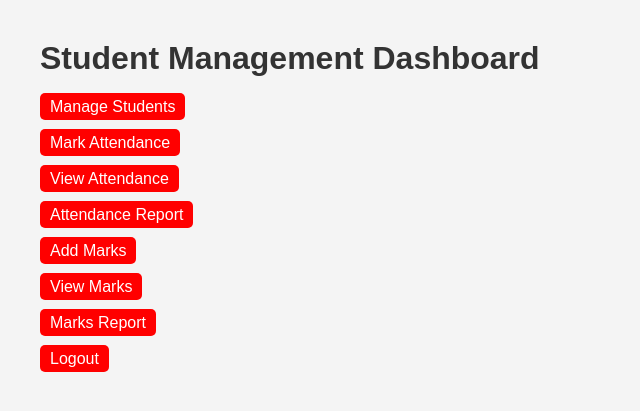
After one commit to nasrin674/student-management-system, a Flask app: page /dashboard in a window 1280 px wide. The commit adds this page. Shown: the top 411 px of the page, without its empty margins (0-640 px from the left). Run offline with Flask 3, Linux system fonts and the light colour scheme; the visitor is signed in with stand-in values (Sample User, id 1).

Commit message:
Added marks management and dashboard

```diff
--- a/app.py
+++ b/app.py
@@ -24,6 +24,14 @@ def init_db():
             status TEXT
         )
     ''')
+    cursor.execute('''
+        CREATE TABLE IF NOT EXISTS marks (
+            id INTEGER PRIMARY KEY AUTOINCREMENT,
+            student_id INTEGER,
+            subject TEXT,
+            marks INTEGER
+        )
+    ''')
     conn.commit()
     conn.close()
 @app.route('/login', methods=['GET', 'POST'])
@@ -38,7 +46,7 @@ def login():
 
             session['user'] = username
 
-            return redirect('/students')
+            return redirect('/dashboard')
 
         else:
             return "Invalid Username or Password"
@@ -47,7 +55,11 @@ def login():
 # Home page
 @app.route('/')
 def home():
-    return render_template('index.html')
+
+    if 'user' in session:
+        return redirect('/dashboard')
+
+    return redirect('/login')
 
 # Add student
 @app.route('/add', methods=['POST'])
@@ -227,6 +239,97 @@ def attendance_report():
     conn.close()
 
     return render_template('attendance.html', students=students)
+@app.route('/add_marks', methods=['GET', 'POST'])
+def add_marks():
+
+    conn = sqlite3.connect('students.db')
+    cursor = conn.cursor()
+
+    # Save marks
+    if request.method == 'POST':
+
+        student_id = request.form['student_id']
+        subject = request.form['subject']
+        marks = request.form['marks']
+
+        cursor.execute(
+            "INSERT INTO marks (student_id, subject, marks) VALUES (?, ?, ?)",
+            (student_id, subject, marks)
+        )
+
+        conn.commit()
+        conn.close()
+
+        return "Marks Added Successfully"
+
+    # Load students
+    cursor.execute("SELECT * FROM students")
+    students = cursor.fetchall()
+
+    conn.close()
+
+    return render_template(
+        'add_marks.html',
+        students=students
+    )
+@app.route('/view_marks')
+def view_marks():
+
+    conn = sqlite3.connect('students.db')
+    cursor = conn.cursor()
+
+    cursor.execute('''
+        SELECT students.name,
+               marks.subject,
+               marks.marks
+
+        FROM marks
+
+        JOIN students
+        ON marks.student_id = students.id
+    ''')
+
+    records = cursor.fetchall()
+
+    conn.close()
+
+    return render_template(
+        'view_marks.html',
+        records=records
+    )
+@app.route('/marks_report')
+def marks_report():
+
+    conn = sqlite3.connect('students.db')
+    cursor = conn.cursor()
+
+    cursor.execute('''
+        SELECT students.name,
+               AVG(marks.marks)
+
+        FROM marks
+
+        JOIN students
+        ON marks.student_id = students.id
+
+        GROUP BY students.id
+    ''')
+
+    reports = cursor.fetchall()
+
+    conn.close()
+
+    return render_template(
+        'marks_report.html',
+        reports=reports
+    )
+@app.route('/dashboard')
+def dashboard():
+
+    if 'user' not in session:
+        return redirect('/login')
+
+    return render_template('dashboard.html')
 @app.route('/logout')
 def logout():
 
--- /dev/null
+++ b/templates/dashboard.html
@@ -0,0 +1,62 @@
+<!DOCTYPE html>
+<html>
+<head>
+
+    <title>Dashboard</title>
+
+    <link rel="stylesheet"
+          href="{{ url_for('static', filename='style.css') }}">
+
+</head>
+<body>
+
+    <h1>Student Management Dashboard</h1>
+
+    <a href="/students">
+        Manage Students
+    </a>
+
+    <br><br>
+
+    <a href="/attendance">
+        Mark Attendance
+    </a>
+
+    <br><br>
+
+    <a href="/view_attendance">
+        View Attendance
+    </a>
+
+    <br><br>
+
+    <a href="/attendance_report">
+        Attendance Report
+    </a>
+
+    <br><br>
+
+    <a href="/add_marks">
+        Add Marks
+    </a>
+
+    <br><br>
+
+    <a href="/view_marks">
+        View Marks
+    </a>
+
+    <br><br>
+
+    <a href="/marks_report">
+        Marks Report
+    </a>
+
+    <br><br>
+
+    <a href="/logout">
+        Logout
+    </a>
+
+</body>
+</html>
```
Also changed, not shown: templates/add_marks.html (added, +56 -0 lines), templates/marks_report.html (added, +68 -0 lines), templates/students.html (+9 -0 lines), templates/view_marks.html (added, +38 -0 lines).
